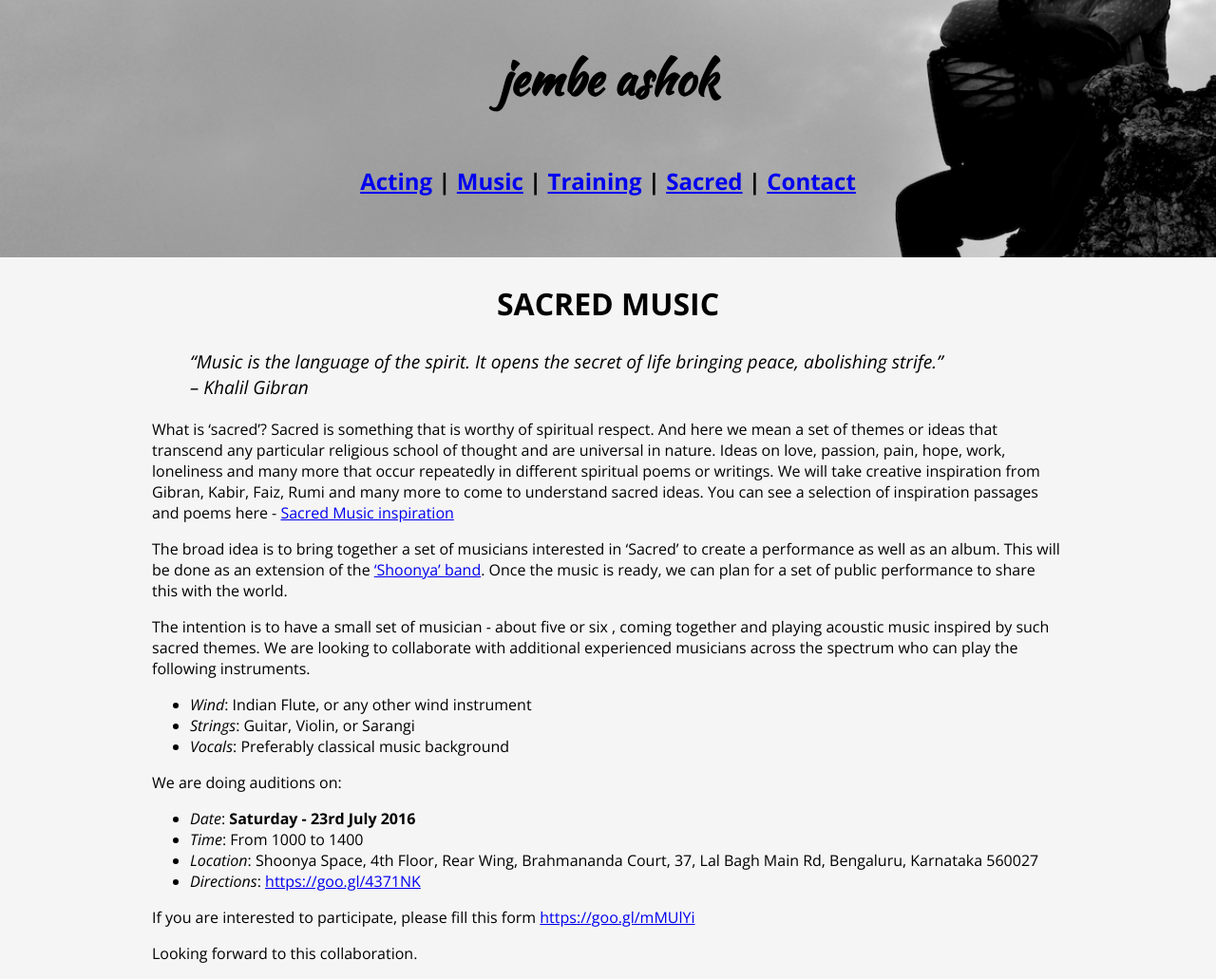
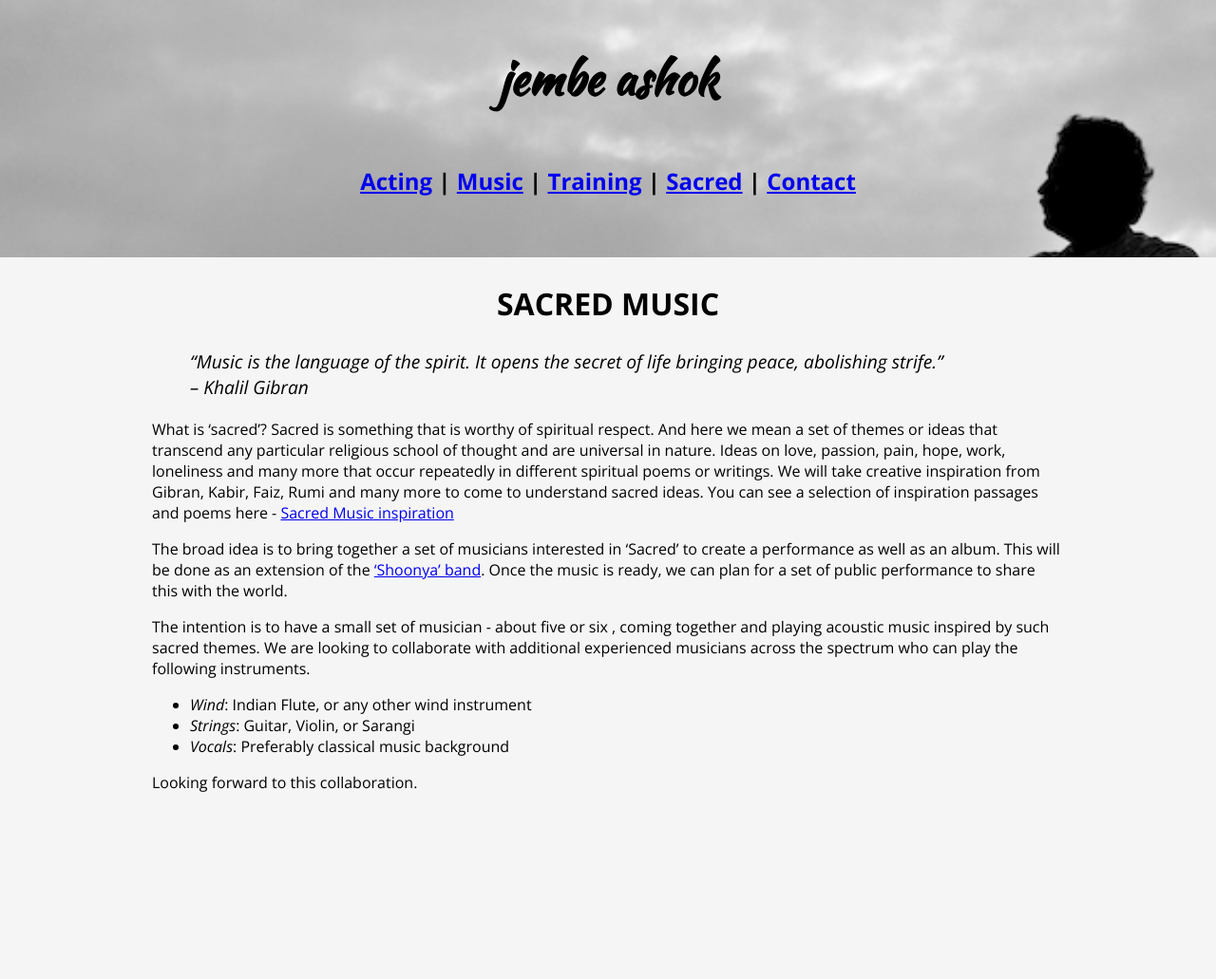
Before and after one commit to amitkaps/jembeashok, a Jekyll site: the page built from _posts/2015-07-05-sacred.md, in a window 1280 px wide. Shown: the whole page at 95% size. Built offline with Jekyll 4.4.1, drawn with Linux system fonts in a browser that asks for light colours; after the commit the page ends 900 px from its top, so only the background shows below that.

Commit message:
Added photos

```diff
--- a/_posts/2015-07-05-sacred.md
+++ b/_posts/2015-07-05-sacred.md
@@ -20,13 +20,4 @@ The intention is to have a small set of musician - about five or six , coming to
 - *Strings*: Guitar, Violin, or Sarangi
 - *Vocals*: Preferably classical music background
 
-We are doing auditions on:
-
-- *Date*: **Saturday - 23rd July 2016**
-- *Time*: From 1000 to 1400
-- *Location*: Shoonya Space, 4th Floor, Rear Wing, Brahmananda Court, 37, Lal Bagh Main Rd, Bengaluru, Karnataka 560027
-- *Directions*: [https://goo.gl/4371NK](https://goo.gl/4371NK)
-
-If you are interested to participate, please fill this form [https://goo.gl/mMUlYi](https://goo.gl/mMUlYi)
-
 Looking forward to this collaboration.
```
Also changed, not shown: _posts/2015-07-01-contact.md (+2 -0 lines), _posts/2015-07-02-training.md (+3 -1 lines), img/ashok3.jpg, img/ashok_dancing_soul_blur.jpg, img/ashok_dancing_soul_small.jpg, img/ashok_look_small.jpg (added), img/ashok_smile_small.jpg (added), img/workshop5.jpg (added), img/workshop5_small.jpg (added), img/workshop6.jpg (added), img/workshop6_small.jpg (added), 2 other files.
